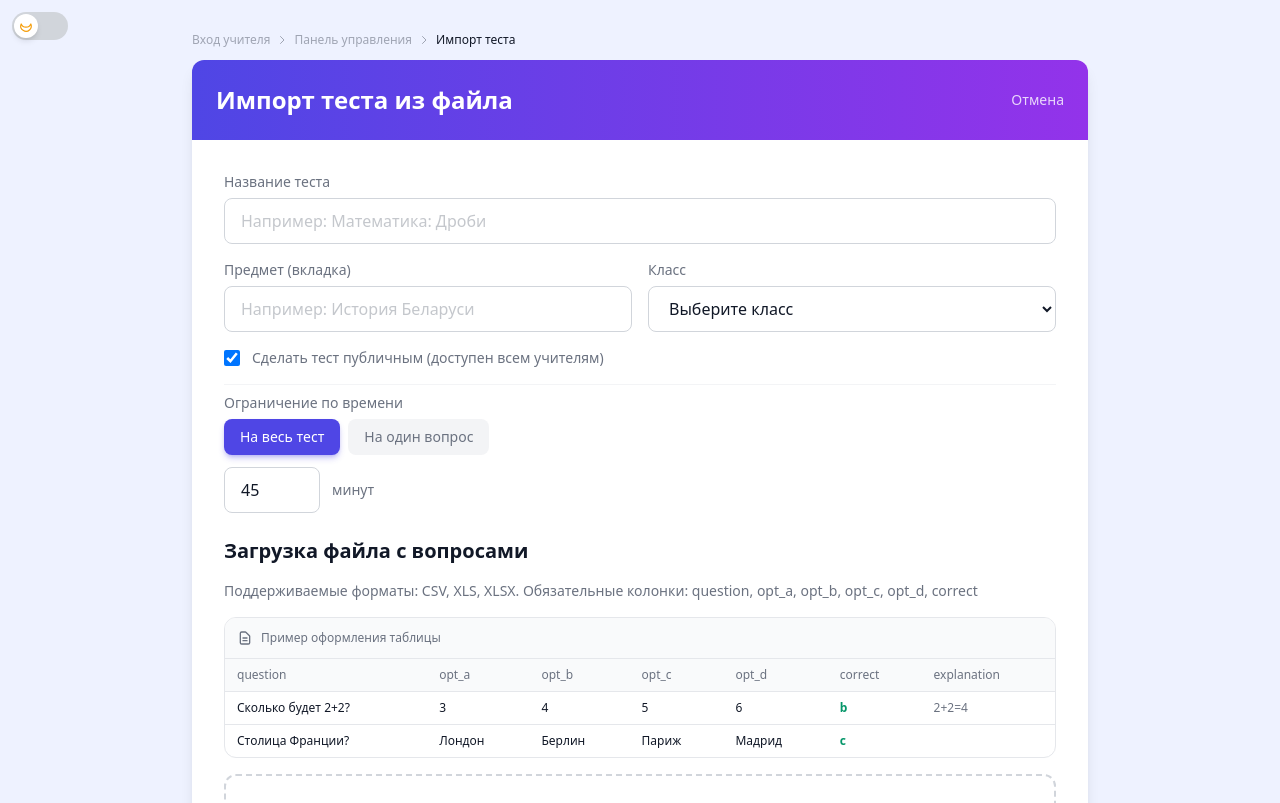
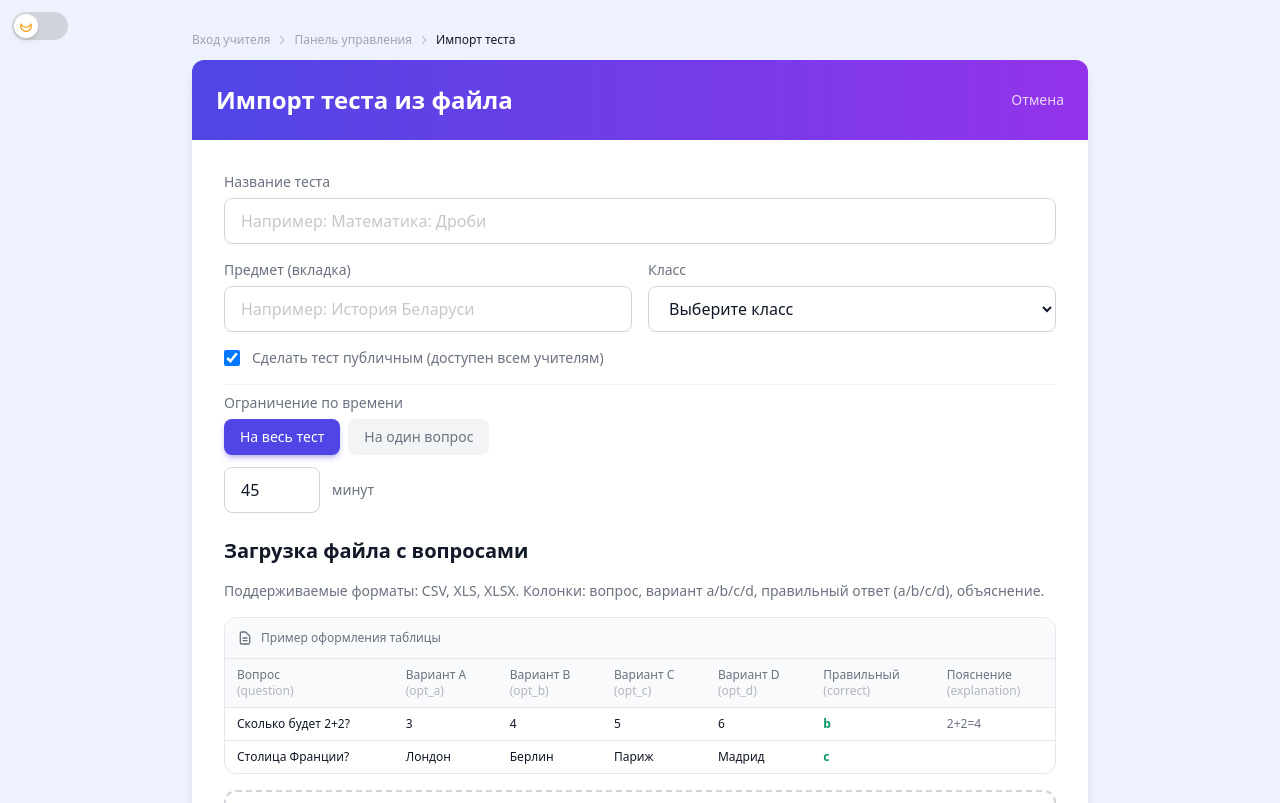
Before and after one commit to Trubik1/techno-park-october, a React (Vite) app in the folder frontend/: page /teacher/dashboard/import in a window 1280 px wide. Shown: the top 803 px of the page. Built offline with nearby package versions, Linux system fonts and the light colour scheme.

Commit message:
feat: тестовые CSV с русскими колонками, пример таблицы на русском

```diff
--- a/frontend/src/pages/QuizImportForm.tsx
+++ b/frontend/src/pages/QuizImportForm.tsx
@@ -186,7 +186,7 @@ const QuizImportForm: React.FC = () => {
             <div>
               <h2 className="text-xl font-bold text-text-primary mb-4">Загрузка файла с вопросами</h2>
               <div className="space-y-4">
-                <p className="text-sm text-text-secondary">Поддерживаемые форматы: CSV, XLS, XLSX. Обязательные колонки: question, opt_a, opt_b, opt_c, opt_d, correct</p>
+                <p className="text-sm text-text-secondary">Поддерживаемые форматы: CSV, XLS, XLSX. Колонки: вопрос, вариант a/b/c/d, правильный ответ (a/b/c/d), объяснение.</p>
 
                 <div className="rounded-xl border border-gray-200 dark:border-gray-700 overflow-hidden bg-white dark:bg-gray-800">
                   <div className="p-3 bg-gray-50 dark:bg-gray-900 border-b border-gray-200 dark:border-gray-700 text-xs font-medium text-text-secondary flex items-center gap-2">
@@ -197,13 +197,13 @@ const QuizImportForm: React.FC = () => {
                     <table className="min-w-full divide-y divide-gray-200 dark:divide-gray-700 text-xs">
                       <thead>
                         <tr className="bg-gray-50 dark:bg-gray-900">
-                          <th className="px-3 py-2 text-left font-medium text-text-secondary">question</th>
-                          <th className="px-3 py-2 text-left font-medium text-text-secondary">opt_a</th>
-                          <th className="px-3 py-2 text-left font-medium text-text-secondary">opt_b</th>
-                          <th className="px-3 py-2 text-left font-medium text-text-secondary">opt_c</th>
-                          <th className="px-3 py-2 text-left font-medium text-text-secondary">opt_d</th>
-                          <th className="px-3 py-2 text-left font-medium text-text-secondary">correct</th>
-                          <th className="px-3 py-2 text-left font-medium text-text-secondary">explanation</th>
+                          <th className="px-3 py-2 text-left font-medium text-text-secondary">Вопрос<br/><span className="text-text-secondary/50">(question)</span></th>
+                          <th className="px-3 py-2 text-left font-medium text-text-secondary">Вариант A<br/><span className="text-text-secondary/50">(opt_a)</span></th>
+                          <th className="px-3 py-2 text-left font-medium text-text-secondary">Вариант B<br/><span className="text-text-secondary/50">(opt_b)</span></th>
+                          <th className="px-3 py-2 text-left font-medium text-text-secondary">Вариант C<br/><span className="text-text-secondary/50">(opt_c)</span></th>
+                          <th className="px-3 py-2 text-left font-medium text-text-secondary">Вариант D<br/><span className="text-text-secondary/50">(opt_d)</span></th>
+                          <th className="px-3 py-2 text-left font-medium text-text-secondary">Правильный<br/><span className="text-text-secondary/50">(correct)</span></th>
+                          <th className="px-3 py-2 text-left font-medium text-text-secondary">Пояснение<br/><span className="text-text-secondary/50">(explanation)</span></th>
                         </tr>
                       </thead>
                       <tbody className="divide-y divide-gray-200 dark:divide-gray-700">
```
Also changed, not shown: 2 other files (tests, documents, lock files or other folders).
